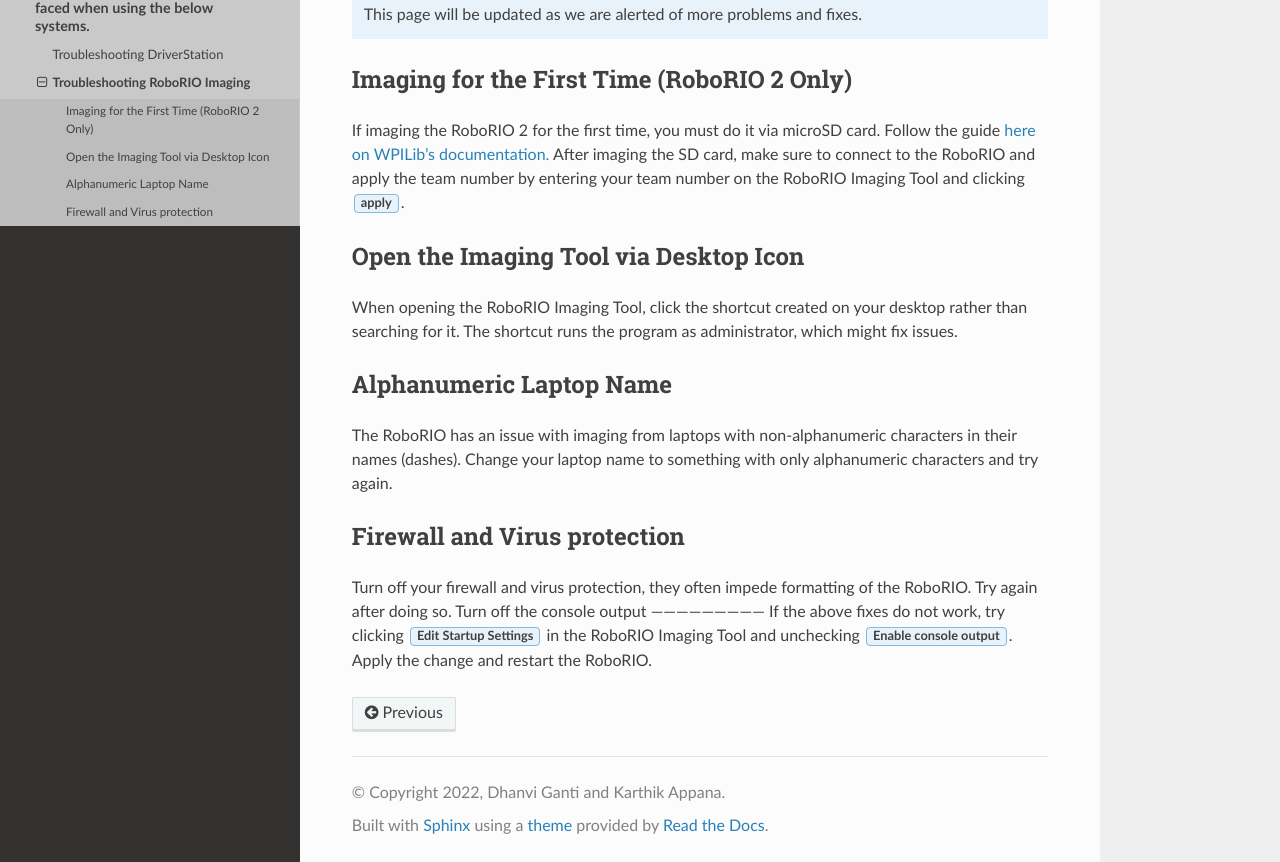
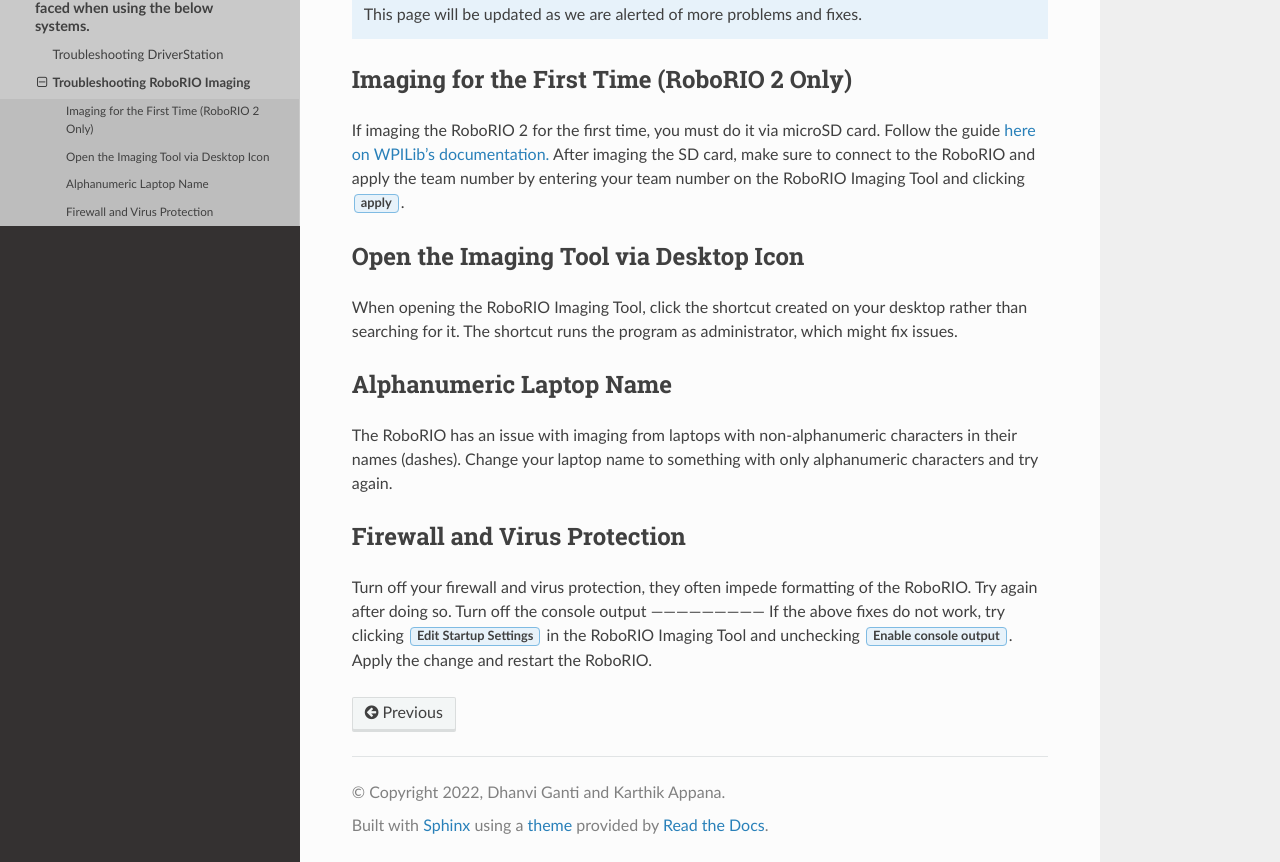
Before and after one commit to drdonv/FRC-RTD, a Sphinx documentation site: the page built from docs/source/troubleshooting/roborio/roborio.rst, in a window 1280 px wide and 1108 px high. Shown: the part 246-1108 px from the top of the window. Built offline with Sphinx 7.4.7 and the Read the Docs theme 2.0.0, drawn with Linux system fonts in a browser that asks for light colours.

```diff
--- a/docs/source/troubleshooting/roborio/roborio.rst
+++ b/docs/source/troubleshooting/roborio/roborio.rst
@@ -25,7 +25,7 @@ The RoboRIO has an issue with imaging from laptops with non-alphanumeric charact
 
 
 
-Firewall and Virus protection
+Firewall and Virus Protection
 -----------------------------
 Turn off your firewall and virus protection, they often impede formatting of the RoboRIO. Try again after doing so.
 Turn off the console output
```
